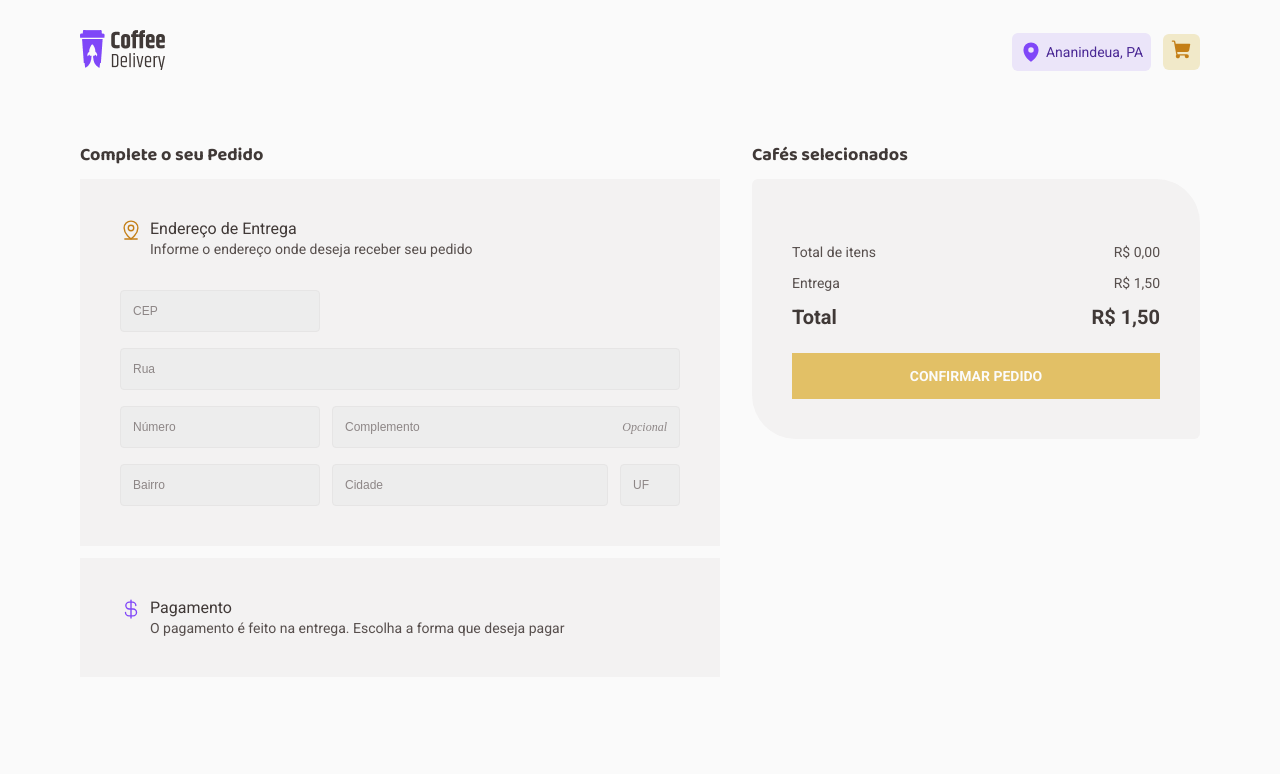
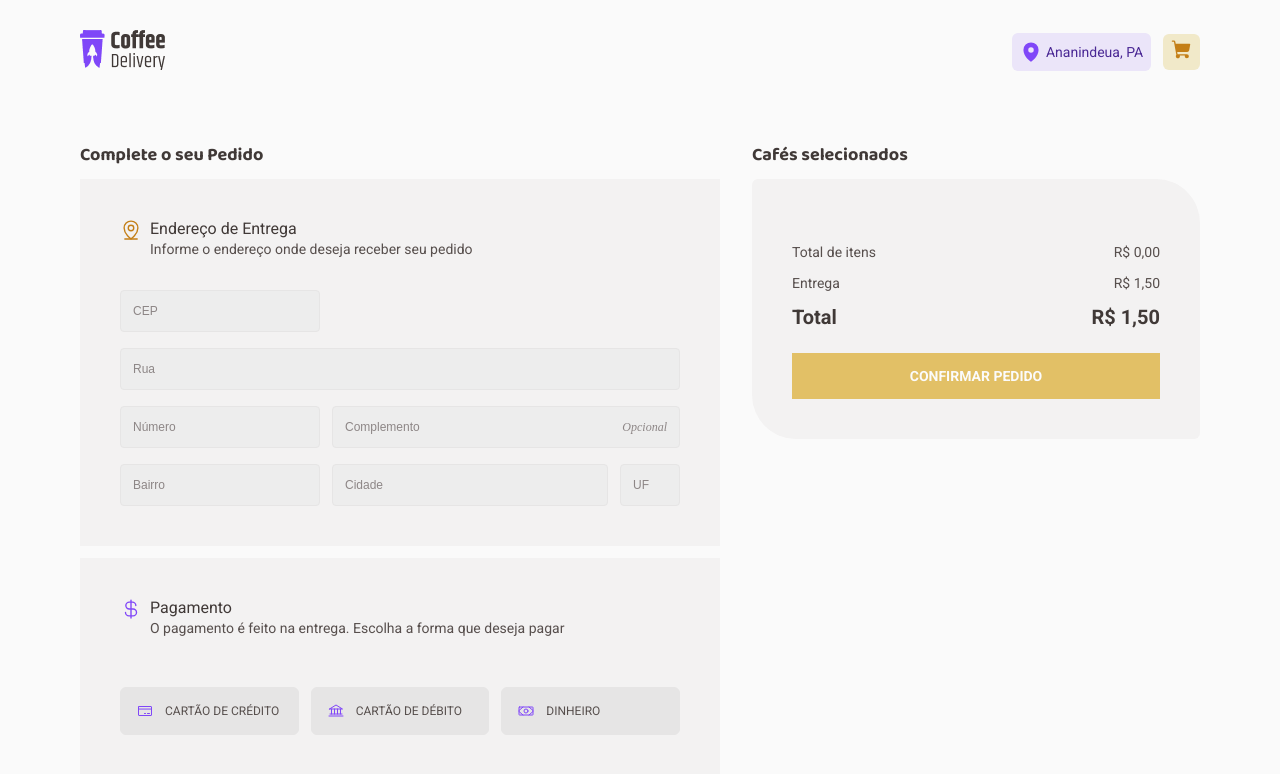
Before and after one commit to ldanielz/Coffee-Delivery, a React (Vite) app: page /checkout in a window 1280 px wide. Shown: the top 774 px of the page. Built offline with nearby package versions, Linux system fonts and the light colour scheme.

Commit message:
ADD pagina de sucesso na compra. Aplicando Zod filters

```diff
--- a/package.json
+++ b/package.json
@@ -10,6 +10,7 @@
     "deploy": "git subtree push --prefix dist origin gh-pages"
   },
   "dependencies": {
+    "@hookform/resolvers": "^2.9.10",
     "immer": "^9.0.16",
     "phosphor-react": "^1.4.1",
     "react": "^18.2.0",
--- a/src/Router.tsx
+++ b/src/Router.tsx
@@ -2,6 +2,7 @@ import { Routes, Route } from 'react-router-dom'
 import { DefaultLayout } from './layout/DefaultLayout'
 import { Checkout } from './pages/Checkout'
 import { Home } from './pages/Home'
+import { SuccessCheckout } from './pages/Success'
 
 export function Router() {
   return (
@@ -9,6 +10,7 @@ export function Router() {
       <Route path="/" element={<DefaultLayout />}>
         <Route path="/" element={<Home />} />
         <Route path="/checkout" element={<Checkout />} />
+        <Route path="/success" element={<SuccessCheckout />} />
       </Route>
     </Routes>
   )
--- /dev/null
+++ b/src/pages/Checkout/components/AddressForm/index.tsx
@@ -0,0 +1,56 @@
+import { useFormContext } from 'react-hook-form'
+import { Input } from '../../../../components/Input'
+import { AddressFormContainer } from './styles'
+
+interface ErrosType {
+  errors: {
+    [key: string]: {
+      message: string
+    }
+  }
+}
+export function AddressForm() {
+  const { register, formState } = useFormContext()
+  const { errors } = formState as unknown as ErrosType
+  return (
+    <AddressFormContainer>
+      <Input
+        placeholder="CEP"
+        type="number"
+        className="cep"
+        {...register('cep')}
+        error={errors.cep?.message}
+      />
+      <Input
+        placeholder="Rua"
+        className="street"
+        {...register('street')}
+        error={errors.street?.message}
+      />
+      <Input
+        placeholder="Número"
+        type="number"
+        {...register('number')}
+        error={errors.number?.message}
+      />
+      <Input
+        placeholder="Complemento"
+        className="complement"
+        {...register('complement')}
+        error={errors.complement?.message}
+        rightText="Opcional"
+      />
+      <Input
+        placeholder="Bairro"
+        {...register('district')}
+        error={errors.district?.message}
+      />
+      <Input
+        placeholder="Cidade"
+        {...register('city')}
+        error={errors.city?.message}
+      />
+      <Input placeholder="UF" {...register('uf')} error={errors.uf?.message} />
+    </AddressFormContainer>
+  )
+}
--- /dev/null
+++ b/src/pages/Checkout/components/AddressForm/styles.ts
@@ -0,0 +1,39 @@
+import styled from 'styled-components'
+
+export const AddressFormContainer = styled.div`
+  display: grid;
+  grid-template-columns: 12.5rem 17.25rem 3.75rem;
+  column-gap: 0.75rem;
+  row-gap: 1rem;
+  grid-auto-flow: dense;
+  width: 100%;
+  .cep {
+    grid-column: span 3;
+    max-width: 12.5rem;
+  }
+
+  .street {
+    grid-column: span 3;
+  }
+
+  .complement {
+    grid-column: span 2;
+  }
+
+  @media (max-width: 1000px) {
+    grid-template-columns: repeat(1, 1fr);
+
+    .cep {
+      grid-column: 1;
+      max-width: 100%;
+    }
+
+    .street {
+      grid-column: 1;
+    }
+
+    .complement {
+      grid-column: 1;
+    }
+  }
+`
--- a/src/pages/Checkout/components/CoffeeCartCard/index.tsx
+++ b/src/pages/Checkout/components/CoffeeCartCard/index.tsx
@@ -24,7 +24,6 @@ export function CoffeeCartCard({ coffee }: CoffeeCartCardProps) {
   }
 
   function handleRemove(event: FormEvent) {
-    event.preventDefault()
     removeCartItem(coffee.id)
   }
   const coffeeTotal = coffee.price * coffee.quantity
--- /dev/null
+++ b/src/pages/Checkout/components/PaymentMethod/index.tsx
@@ -0,0 +1,66 @@
+import { Bank, CreditCard, Money } from 'phosphor-react'
+import {
+  ContentContainer,
+  PaymentMethodContainer,
+  PaymentMethodOptionsContainer,
+} from './styles'
+import { useFormContext } from 'react-hook-form'
+import { PaymentMethods } from '../..'
+export function PaymentMethod() {
+  const {
+    register,
+    formState: { errors },
+  } = useFormContext()
+
+  const enumPaymentMethods = PaymentMethods
+
+  const paymentMethodError = errors?.paymentMethod?.message as unknown as string
+
+  return (
+    <PaymentMethodOptionsContainer>
+      <PaymentMethodContainer>
+        <input
+          id="credito"
+          value={enumPaymentMethods.credit}
+          type="radio"
+          {...register('paymentMethod')}
+        />
+        <label htmlFor="credito">
+          <ContentContainer>
+            <CreditCard size={16} />
+            <span>Cartão de Crédito</span>
+          </ContentContainer>
+        </label>
+      </PaymentMethodContainer>
+      <PaymentMethodContainer>
+        <input
+          id="debito"
+          value={enumPaymentMethods.debit}
+          type="radio"
+          {...register('paymentMethod')}
+        />
+        <label htmlFor="debito">
+          <ContentContainer>
+            <Bank size={16} />
+            <span>Cartão de Débito</span>
+          </ContentContainer>
+        </label>
+      </PaymentMethodContainer>
+      <PaymentMethodContainer>
+        <input
+          id="dinheiro"
+          value={enumPaymentMethods.money}
+          type="radio"
+          {...register('paymentMethod')}
+        />
+        <label htmlFor="dinheiro">
+          <ContentContainer>
+            <Money size={16} />
+            <span>Dinheiro</span>
+          </ContentContainer>
+        </label>
+      </PaymentMethodContainer>
+      {paymentMethodError && <p>{paymentMethodError}</p>}
+    </PaymentMethodOptionsContainer>
+  )
+}
--- /dev/null
+++ b/src/pages/Checkout/components/PaymentMethod/styles.ts
@@ -0,0 +1,65 @@
+import styled, { css } from 'styled-components'
+
+export const PaymentMethodOptionsContainer = styled.div`
+  display: grid;
+  grid-template-columns: repeat(3, 1fr);
+  gap: 0.75rem;
+
+  > p {
+    grid-column: span 3;
+    color: ${(props) => props.theme['base-error']};
+  }
+
+  @media (max-width: 1000px) {
+    grid-template-columns: repeat(1, 1fr);
+  }
+`
+export const PaymentMethodContainer = styled.div`
+  input {
+    visibility: hidden;
+    appearance: none;
+  }
+
+  input:checked + label div {
+    ${({ theme }) => css`
+      background: ${theme['purple-light']};
+      border-color: ${theme.purple};
+
+      &:hover {
+        background: ${({ theme }) => theme['base-hover']};
+      }
+    `}
+  }
+`
+export const ContentContainer = styled.div`
+  padding: 0 1rem;
+  background: ${({ theme }) => theme['base-button']};
+  color: ${({ theme }) => theme['base-text']};
+  display: flex;
+  align-items: center;
+  justify-content: flex-start;
+  gap: 0.75rem;
+  font-size: 0.75rem;
+  text-transform: uppercase;
+  border-radius: 6px;
+  height: 3rem;
+  border: 1px solid ${({ theme }) => theme['base-button']};
+  transition: 0.3s;
+
+  svg {
+    color: ${({ theme }) => theme.purple};
+  }
+
+  &:hover {
+    background: ${({ theme }) => theme['base-hover']};
+  }
+
+  span {
+    font-family: 'Roboto', sans-serif;
+    font-weight: 400;
+    font-size: 0.75rem;
+    line-height: 1.6;
+    color: ${(props) => props.theme['base-text']};
+    text-transform: uppercase;
+  }
+`
--- a/src/pages/Checkout/index.tsx
+++ b/src/pages/Checkout/index.tsx
@@ -1,8 +1,10 @@
+/* eslint-disable no-unused-vars */
+import { useNavigate } from 'react-router-dom'
 import { CurrencyDollar, MapPinLine } from 'phosphor-react'
+import { useForm, FormProvider } from 'react-hook-form'
 import * as zod from 'zod'
-import { Input } from '../../components/Input'
+import { zodResolver } from '@hookform/resolvers/zod'
 import {
-  AddressFormContainer,
   CheckoutContainer,
   CheckoutOrderContainer,
   ConfirmationSectionContainer,
@@ -14,14 +16,17 @@ import {
 import { useCart } from '../../hooks/useCart'
 import { CoffeeCartCard } from './components/CoffeeCartCard'
 
-enum PaymentMethods {
+import { PaymentMethod } from './components/PaymentMethod'
+import { AddressForm } from './components/AddressForm'
+
+export enum PaymentMethods {
   credit = 'credit',
   debit = 'debit',
   money = 'money',
 }
 
 const confirmOrderFormValidatorSchema = zod.object({
-  cep: zod.string().min(7, 'Informe o cep'),
+  cep: zod.string().min(1, 'Informe o cep'),
   street: zod.string().min(1, 'Informe a Rua'),
   number: zod.string().min(1, 'Informe o Número'),
   complement: zod.string(),
@@ -30,13 +35,26 @@ const confirmOrderFormValidatorSchema = zod.object({
   uf: zod.string().min(1, 'Informe o UF'),
   paymentMethod: zod.nativeEnum(PaymentMethods, {
     errorMap: () => {
-      return { message: 'Informe o método de pagamento' }
+      return {
+        message: 'Informe o método de pagamento',
+      }
     },
   }),
 })
+
+export type OrderData = zod.infer<typeof confirmOrderFormValidatorSchema>
+
 export function Checkout() {
-  //   const formContext = useFormContext()
-  const { cartItems, cartItemsTotal, cartQuantity } = useCart()
+  const confirmOrderForm = useForm<OrderData>({
+    resolver: zodResolver(confirmOrderFormValidatorSchema),
+  })
+
+  const { cartItems, cartItemsTotal, cartQuantity, cleanCart } = useCart()
+
+  const { handleSubmit } = confirmOrderForm
+
+  const navigate = useNavigate()
+
   const DELIVERY_PRICE = 1.5
   const cartTotal = DELIVERY_PRICE + cartItemsTotal
 
@@ -49,9 +67,21 @@ export function Checkout() {
   const formattedDeliveryPrice = DELIVERY_PRICE.toLocaleString('pt-BR', {
     minimumFractionDigits: 2,
   })
-  //   const { errors } = formState as unknown as ErrosType
+
+  function handleConfirmOrder(data: OrderData) {
+    console.log(data)
+    navigate('/success', {
+      state: data,
+    })
+    cleanCart()
+  }
+
   return (
-    <CheckoutContainer className="wrapper">
+    <CheckoutContainer
+      className="wrapper"
+      onSubmit={handleSubmit(handleConfirmOrder)}
+    >
+      <FormProvider {...confirmOrderForm}>
         <CheckoutOrderContainer>
           <h1>Complete o seu Pedido</h1>
           <FormContainer>
@@ -62,19 +92,7 @@ export function Checkout() {
                 <p>Informe o endereço onde deseja receber seu pedido</p>
               </div>
             </TitleFormContainer>
-          <AddressFormContainer>
-            <Input placeholder="CEP" type="number" className="cep" />
-            <Input placeholder="Rua" className="street" />
-            <Input placeholder="Número" type="number" />
-            <Input
-              placeholder="Complemento"
-              className="complement"
-              rightText="Opcional"
-            />
-            <Input placeholder="Bairro" />
-            <Input placeholder="Cidade" />
-            <Input placeholder="UF" />
-          </AddressFormContainer>
+            <AddressForm />
           </FormContainer>
           <FormContainer>
             <TitleFormContainer>
@@ -82,10 +100,12 @@ export function Checkout() {
               <div>
                 <h3>Pagamento</h3>
                 <p>
-                O pagamento é feito na entrega. Escolha a forma que deseja pagar
+                  O pagamento é feito na entrega. Escolha a forma que deseja
+                  pagar
                 </p>
               </div>
             </TitleFormContainer>
+            <PaymentMethod />
           </FormContainer>
         </CheckoutOrderContainer>
         <SelectedCoffeesContainer>
@@ -110,11 +130,13 @@ export function Checkout() {
                 <h1>Total</h1>
                 <h1>R$ {formattedCartTotal} </h1>
               </div>
-
-            <button disabled={cartQuantity <= 0}>Confirmar Pedido</button>
+              <button type="submit" disabled={cartQuantity <= 0}>
+                Confirmar Pedido
+              </button>
             </ConfirmationSectionContainer>
           </DetailsContainer>
         </SelectedCoffeesContainer>
+      </FormProvider>
     </CheckoutContainer>
   )
 }
--- /dev/null
+++ b/src/pages/Success/styles.ts
@@ -0,0 +1,78 @@
+import styled from 'styled-components'
+
+export const SuccessContainer = styled.div`
+  display: flex;
+  flex-direction: column;
+  margin-top: 5rem;
+
+  h1 {
+    color: ${({ theme }) => theme['yellow-dark']};
+  }
+
+  > section {
+    display: flex;
+    align-items: center;
+    justify-content: space-between;
+    margin-top: 2rem;
+
+    @media (max-width: 1000px) {
+      flex-direction: column;
+
+      > img {
+        display: none;
+      }
+    }
+  }
+`
+export const OrderDetailsContainer = styled.div`
+  padding: 2.5rem;
+  border-radius: 6px 36px 6px 36px;
+  background: ${({ theme }) => theme.background};
+  width: 32rem;
+  display: flex;
+  flex-direction: column;
+  gap: 2rem;
+  position: relative;
+
+  &::before {
+    content: '';
+    position: absolute;
+    inset: -1px;
+    border-radius: 7px 37px 7px 37px;
+    z-index: -1;
+    background: linear-gradient(102.89deg, #dbac2c 2.61%, #8047f8 98.76%);
+  }
+
+  @media (max-width: 1000px) {
+    flex-direction: column;
+    width: 100%;
+  }
+`
+
+export const Item = styled.div`
+  display: flex;
+  align-items: center;
+  gap: 0.75rem;
+
+  div {
+  }
+  span {
+    font-family: 'Roboto', sans-serif;
+    font-weight: 400;
+
+    font-size: 1rem;
+    line-height: 1.3;
+  }
+`
+export const ItemIconDiv = styled.div`
+  display: flex;
+  align-items: center;
+  justify-content: center;
+
+  width: 2rem;
+  height: 2rem;
+  border-radius: 50%;
+
+  background: ${(props) => props.theme.purple};
+  color: ${(props) => props.theme.white};
+`
```
Also changed, not shown: src/pages/Checkout/styles.ts (+0 -38 lines), src/pages/Success/index.tsx (added, +60 -0 lines), src/assets/order-success.svg (added), 1 other file (tests, documents, lock files or other folders). Lines whose indentation alone changed are shown as unchanged.
